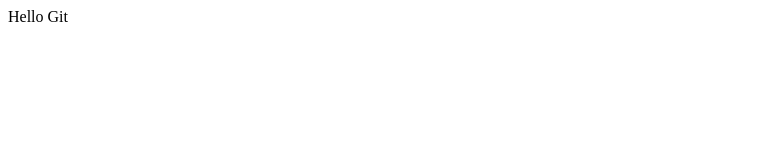
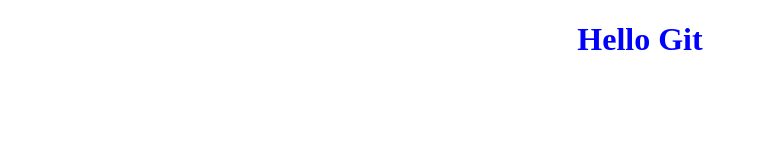
Before and after one commit to janchang127/Weather-SheCodes-app, a plain HTML site: page index.html in a window 1280 px wide. Shown: the whole page, without its empty margins (0-758 px from the left). Drawn offline with Linux system fonts and the light colour scheme.

Commit message:
Created the CSS and JS files

```diff
--- a/index.html
+++ b/index.html
@@ -4,8 +4,13 @@
     <meta charset="UTF-8">
     <meta name="viewport" content="width=device-width, initial-scale=1.0">
     <title>Document</title>
+    <link rel="stylesheet" href="style.css" />
+
 </head>
 <body>
+    <h1>
     Hello Git
+    </h1>
+    <script src="script.js"></script>
 </body>
 </html>
--- /dev/null
+++ b/script.js
@@ -0,0 +1 @@
+alert("")
--- /dev/null
+++ b/style.css
@@ -0,0 +1,4 @@
+h1 {
+  text-align: center;
+  color: blue;
+}
```
